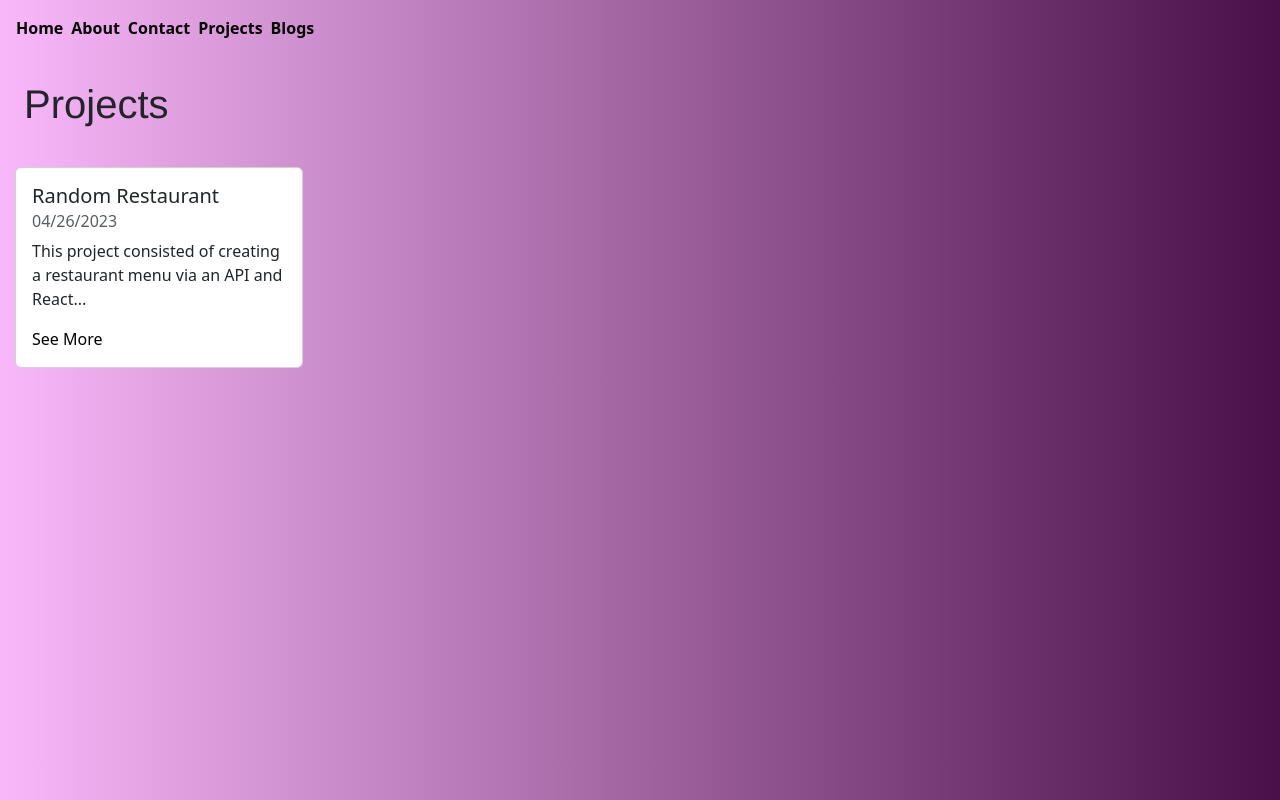
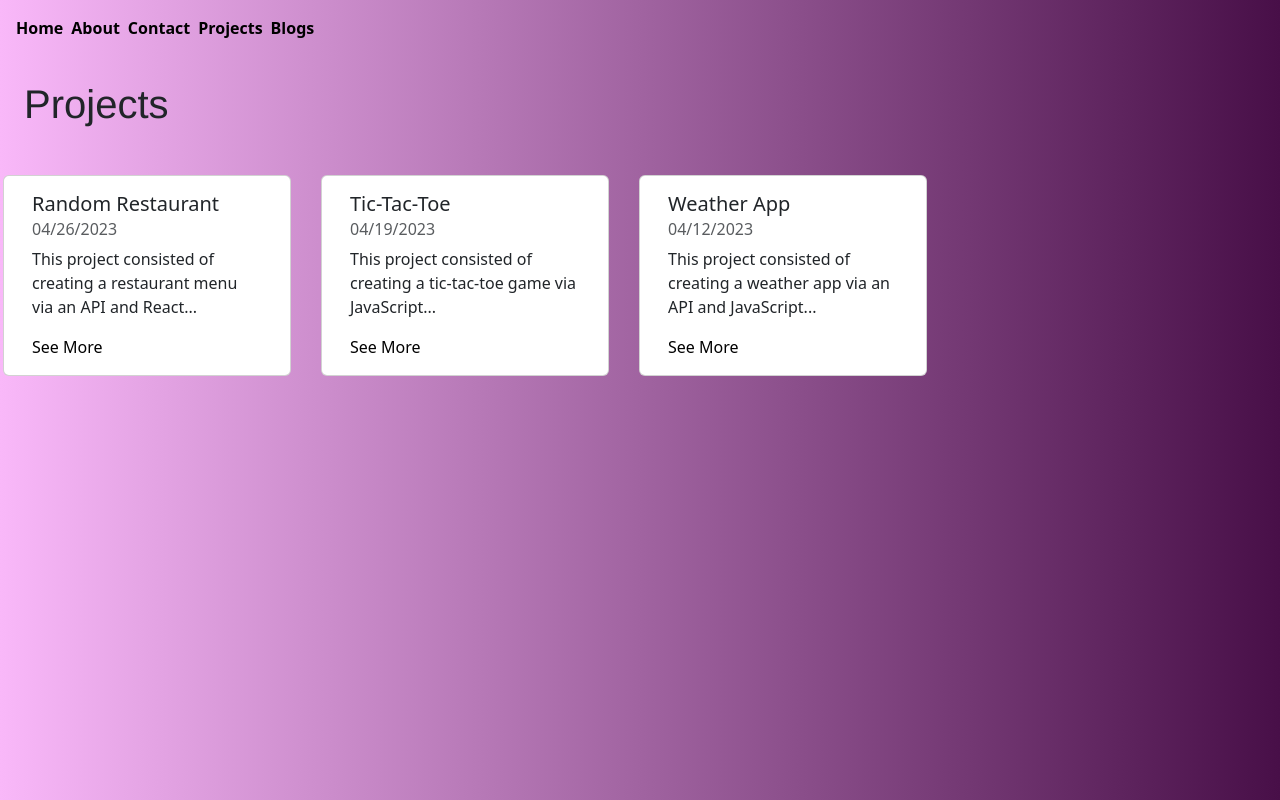
Before and after one commit to hpknollenberg/hpknollenberg.github.io, a React (Vite) app: page /projects in a window 1280 px wide. Built offline with nearby package versions, Linux system fonts and the light colour scheme; a web font is replaced by a local one.

Commit message:
Added tic-tac-toe projects

```diff
--- /dev/null
+++ b/src/Project-Tic-Tac-Toe.jsx
@@ -0,0 +1,26 @@
+import Card from 'react-bootstrap/Card';
+import { Link } from 'react-router-dom'
+
+const styles = {
+    card: {
+      margin: '15px',
+      width: '18rem'
+    }
+  }
+
+function Restaurant() {
+  return (
+    <Card style={{...styles.card}}>
+            <Card.Body>
+            <Card.Title>Tic-Tac-Toe</Card.Title>
+            <Card.Subtitle className="mb-2 text-muted">04/19/2023</Card.Subtitle>
+            <Card.Text>
+            This project consisted of creating a tic-tac-toe game via JavaScript...
+            </Card.Text>
+            <Link to="https://hpknollenberg.github.io/tic-tac-toe/">See More</Link>
+        </Card.Body>
+    </Card>
+  );
+}
+
+export default Restaurant;
--- /dev/null
+++ b/src/Project-WeatherApp.jsx
@@ -0,0 +1,26 @@
+import Card from 'react-bootstrap/Card';
+import { Link } from 'react-router-dom'
+
+const styles = {
+    card: {
+      margin: '15px',
+      width: '18rem'
+    }
+  }
+
+function Restaurant() {
+  return (
+    <Card style={{...styles.card}}>
+            <Card.Body>
+            <Card.Title>Weather App</Card.Title>
+            <Card.Subtitle className="mb-2 text-muted">04/12/2023</Card.Subtitle>
+            <Card.Text>
+            This project consisted of creating a weather app via an API and JavaScript...
+            </Card.Text>
+            <Link to="https://hpknollenberg.github.io/weather-app/">See More</Link>
+        </Card.Body>
+    </Card>
+  );
+}
+
+export default Restaurant;
--- a/src/Projects.jsx
+++ b/src/Projects.jsx
@@ -1,5 +1,7 @@
 import Menu from './Menu'
 import Restaurant from "./Project-Restaurant.jsx"
+import Weather from "./Project-WeatherApp.jsx"
+import TicTacToe from "./Project-Tic-Tac-Toe.jsx"
 
 const styles = {
     card: {
@@ -13,7 +15,11 @@ function Projects() {
     <div>
         <Menu />
         <h1 className="p-4">Projects</h1>
-        <Restaurant />
+        <div className="row">
+          <Restaurant />
+          <TicTacToe />
+          <Weather />
+        </div>
     </div>
   );
 }
```
Also changed, not shown: 3 other files (tests, documents, lock files or other folders).
